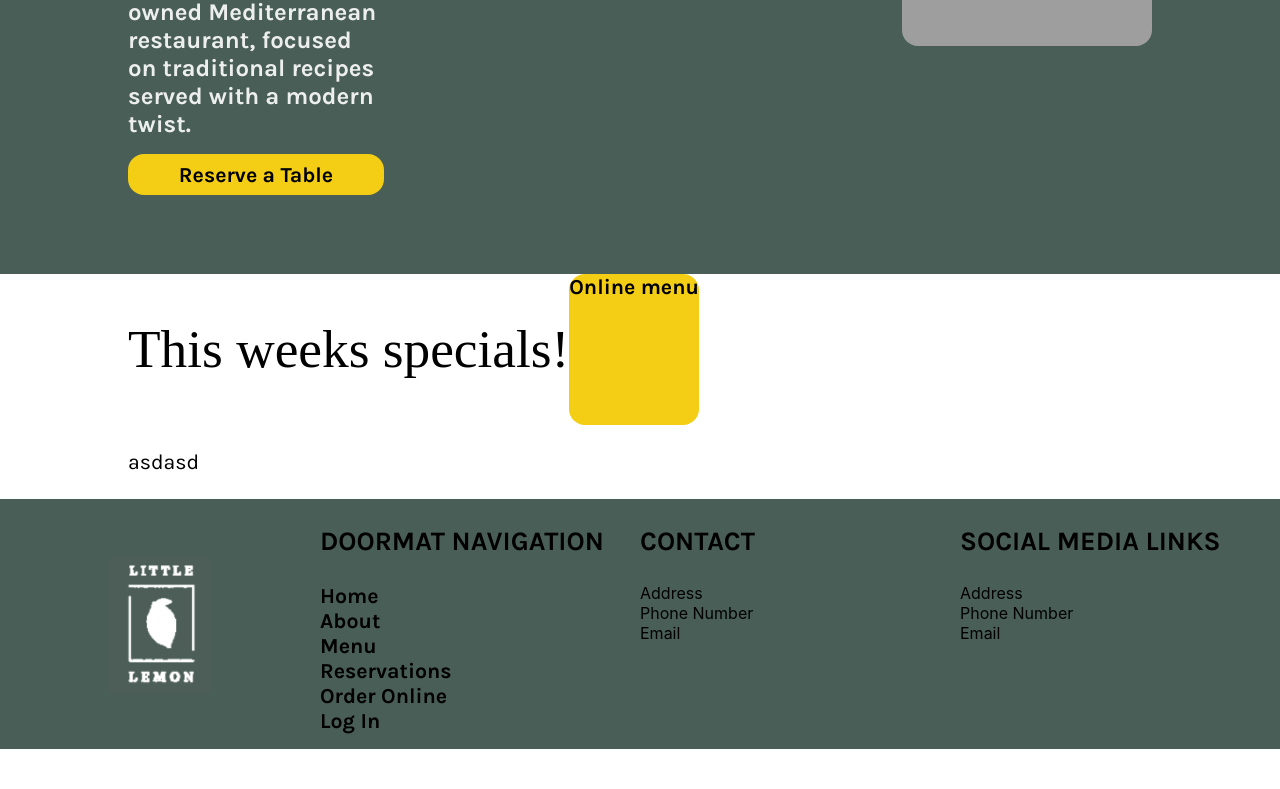
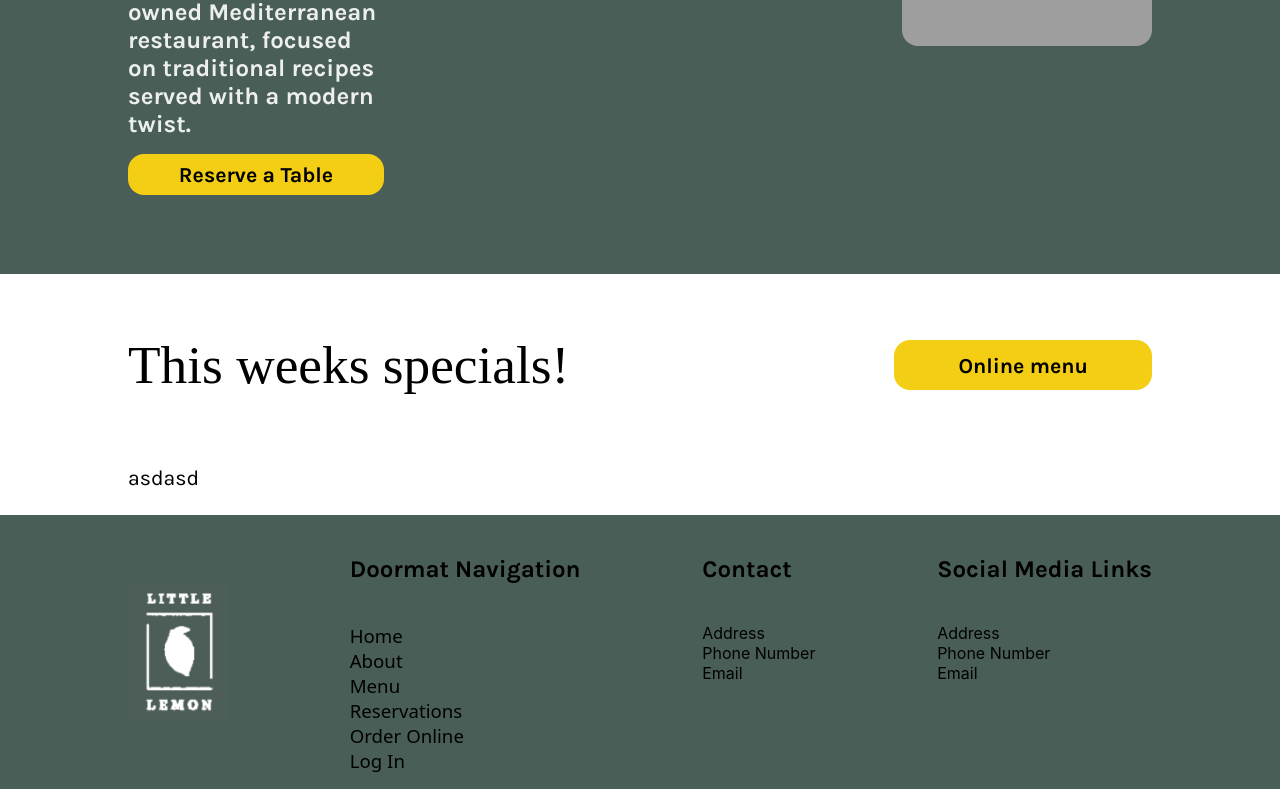
Before and after one commit to ErlendBerntsen/capstone-project, a React (Create React App) app: page / in a window 1280 px wide. Shown: the part 302-1091 px from the top of the page. Before the commit the page ends 1051 px from the top, so only its background shows below. Built offline with nearby package versions, Linux system fonts and the light colour scheme; grey boxes are pictures that could not be loaded; a web font is replaced by a local one.

Commit message:
fixed margin for real

```diff
--- a/src/Footer.js
+++ b/src/Footer.js
@@ -2,36 +2,37 @@ import "./index.css"
 
 export const Footer = () => {
     return (
-        <footer className="footer">
+        <footer className="footer-background">
+            <div className="footer-container">
                 <img src="./logo.png" alt="logo" className="footer-logo"></img>
                 <div>
-                <h3>Doormat Navigation</h3>
+                    <h5>Doormat Navigation</h5>
                     <ul className="footer-list">
-                    <li><a href="/">Home</a></li>
-                    <li><a href="/">About</a></li>
-                    <li><a href="/">Menu</a></li>
-                    <li><a href="/booking">Reservations</a></li>
-                    <li><a href="/">Order Online</a></li>
-                    <li><a href="/">Log In</a></li>
+                        <li><a href="/" className="footer-link">Home</a></li>
+                        <li><a href="/" className="footer-link">About</a></li>
+                        <li><a href="/" className="footer-link">Menu</a></li>
+                        <li><a href="/booking" className="footer-link">Reservations</a></li>
+                        <li><a href="/" className="footer-link">Order Online</a></li>
+                        <li><a href="/" className="footer-link">Log In</a></li>
                     </ul>
                 </div>
                 <div>
-                <h3>Contact</h3>
+                    <h5>Contact</h5>
                     <ul className="footer-list">
                         <li>Address</li>
                         <li>Phone Number</li>
                         <li>Email</li>
                     </ul>
                 </div>
-
                 <div>
-                <h3>Social Media Links</h3>
+                    <h5>Social Media Links</h5>
                     <ul className="footer-list">
                         <li>Address</li>
                         <li>Phone Number</li>
                         <li>Email</li>
                     </ul>
                 </div>
+            </div>
         </footer>
     )
 }
--- a/src/Specials.js
+++ b/src/Specials.js
@@ -3,7 +3,7 @@ export const Specials = () => {
         <div className="specials-container">
             <div className="specials-header">
                 <h2>This weeks specials!</h2>
-                <a href="/" className="specials-menu-button">Online menu</a>
+                <button className="specials-menu-button"><a href="/">Online menu</a></button>
             </div>
             <p>asdasd</p>
         </div>
--- a/src/index.css
+++ b/src/index.css
@@ -33,7 +33,7 @@ code {
   justify-self: center;
   grid-area: header;
   display: grid;
-  width: 80%;
+  width: min(1250px, 80%);
   grid-template-columns: 1fr 3fr;
   grid-template-rows: 10vh;
 }
@@ -44,19 +44,32 @@ code {
   width: 100%;
 }
 
-.footer {
+.footer-background {
   grid-area: footer;
+  width: 100%;
   background-color: var(--primary-color-1);
-  display: grid;
-  grid-template-columns: 3fr 3fr 3fr 3fr;
-  grid-template-rows: auto;
-  width: 100%;
+  display: flex;
+  flex-direction: column;
+  align-items: center;
+}
+
+.footer-container {
+  display: flex;
+  flex-direction: row;
+  justify-content: space-between;
+  width: min(1250px, 80%);
 }
 
 .footer-logo {
   width: 100px;
   align-self: center;
   justify-self: center;
+}
+
+.footer-link {
+  font-family: system-ui, -apple-system, BlinkMacSystemFont, 'Segoe UI', Roboto, Oxygen, Ubuntu, Cantarell, 'Open Sans', 'Helvetica Neue', sans-serif !important;
+  font-weight: normal;
+  font-size: 14pt;
 }
 
 .logo {
@@ -176,14 +189,16 @@ img {
 .hero-background {
   width: 100%;
   background-color: var(--primary-color-1);
+  display: flex;
+  flex-direction: column;
+  align-items: center;
 }
 
 .hero-container {
   display: flex;
   flex-direction: row;
   align-self: center;
-  margin-left: 10%;
-  margin-right: 10%;
+  width: min(1250px, 80%);
   padding-bottom: 1rem;
   margin-bottom: 5rem;
   height: 400px;
@@ -238,18 +253,23 @@ img {
 .specials-container {
   display: flex;
   flex-direction: column;
-  width: 80%;
+  width: min(1250px, 80%);
   align-self: center;
+  margin-top: 1rem;
 }
 
 .specials-header {
   display: flex;
   flex-direction: row;
+  align-items: center;
 }
 
 .specials-menu-button {
   background-color: var(--primary-color-2);
   border-radius: 16px;
   border: 0 none black;
-  text-align: center;
+  height: 50px;
+  padding-left: 4rem;
+  padding-right: 4rem;
+  margin-left: auto;
 }
```
Lines whose indentation alone changed are shown as unchanged.
